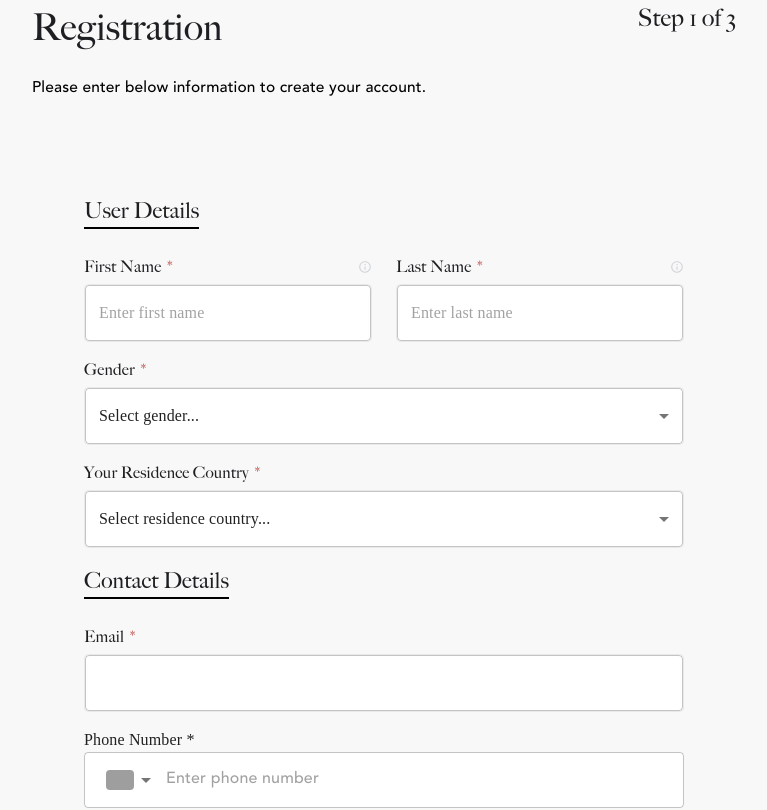
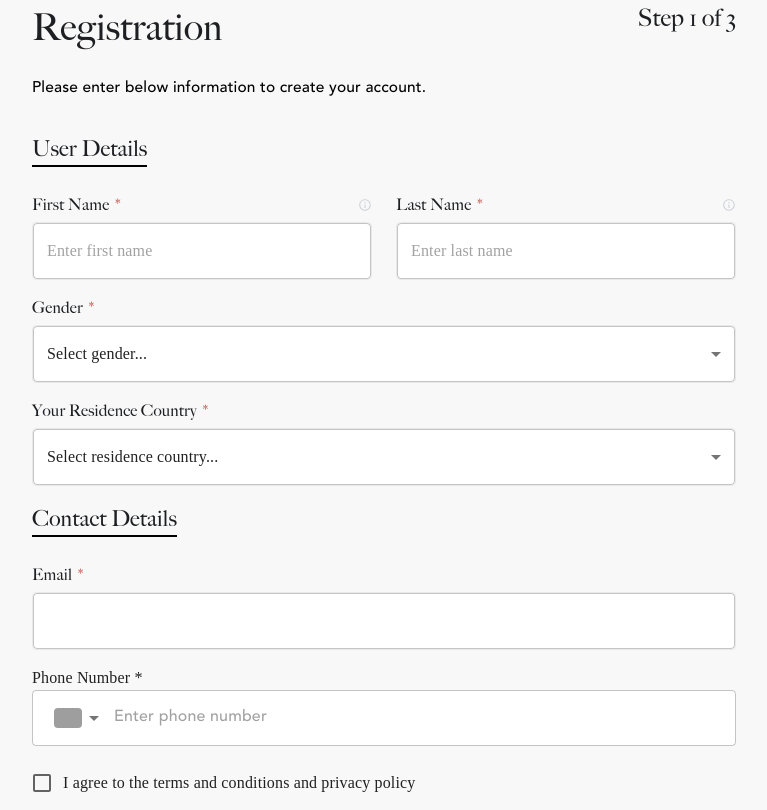
Before and after one commit to jonshkreli/otp-registration, a React (Create React App) app: page / in a window 1280 px wide. Shown: the top 810 px of the page, without its empty margins (256-1023 px from the left). Built offline with nearby package versions, Linux system fonts and the light colour scheme; grey boxes are pictures that could not be loaded.

Commit message:
Other cosmetic fixes

```diff
--- a/src/components/MultiStepper/StepperHeader/StepperHeader.module.scss
+++ b/src/components/MultiStepper/StepperHeader/StepperHeader.module.scss
@@ -4,9 +4,7 @@
   display: flex;
   justify-content: space-between;
   width: 100%;
-  padding-bottom: 10px;
   flex-direction: column;
-  margin-bottom: 2em;
 }
 
 .row1 {
--- a/src/views/Registration/UserDetails/UserDetails.module.scss
+++ b/src/views/Registration/UserDetails/UserDetails.module.scss
@@ -4,14 +4,10 @@
   display: flex;
   flex-direction: column;
   align-items: center;
-  background-color: $background-color;
-  padding: 20px;
-  border-radius: 10px;
 }
 
 .formContainer {
   width: 100%;
-  max-width: 600px;
   display: flex;
   flex-direction: column;
 }
```
